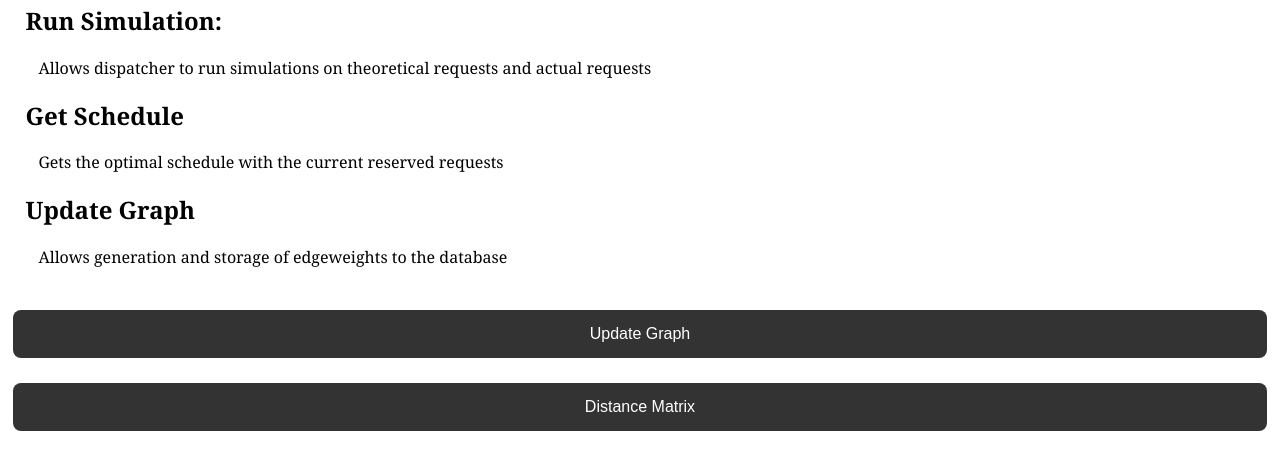
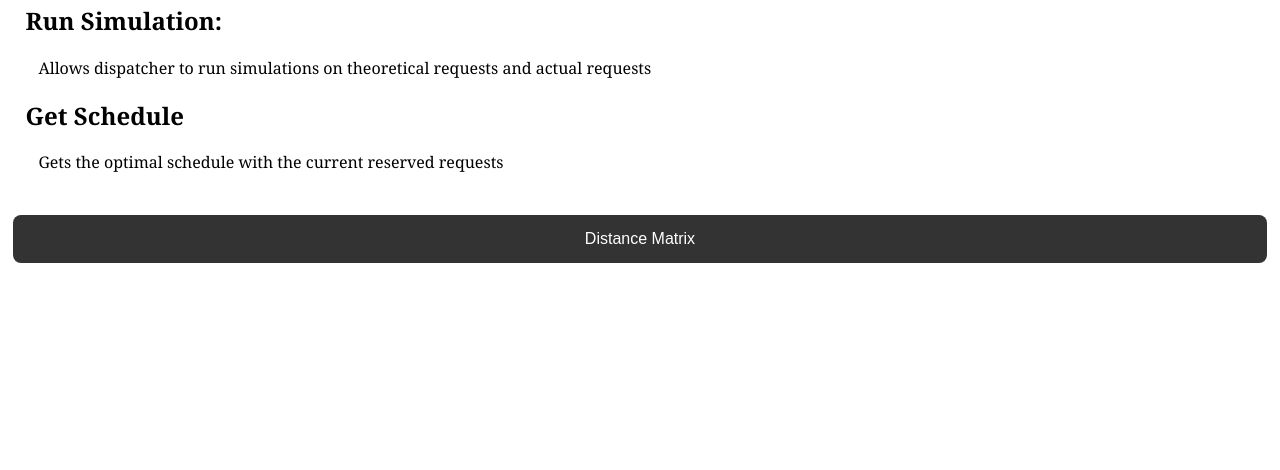
Before and after one commit to Sgakuya/Vermont_Dial_A_Ride, a Django app: page /website/DispatcherInterface.html in a window 1280 px wide. Shown: the part 161-631 px from the top of the page. Run offline with Django 3.2, Linux system fonts and the light colour scheme.

Commit message:
Presentation

```diff
--- a/website/templates/website/DispatcherInterface.html
+++ b/website/templates/website/DispatcherInterface.html
@@ -57,9 +57,9 @@
 <h2>Get Schedule</h2>
 <p>Gets the optimal schedule with the current reserved requests</p>
 
-<h2>Update Graph</h2>
-<p>Allows generation and storage of edgeweights to the database</p>
-<a href="createGraph.html"><button class="button">Update Graph</button></a>
+<!-- <h2>Update Graph</h2>
+<p>Allows generation and storage of edgeweights to the database</p> -->
+<!-- <a href="createGraph.html"><button class="button">Update Graph</button></a> -->
 <a href="distMatrix.html"><button class="button">Distance Matrix</button></a>
 
 
```
Also changed, not shown: db.sqlite3.
